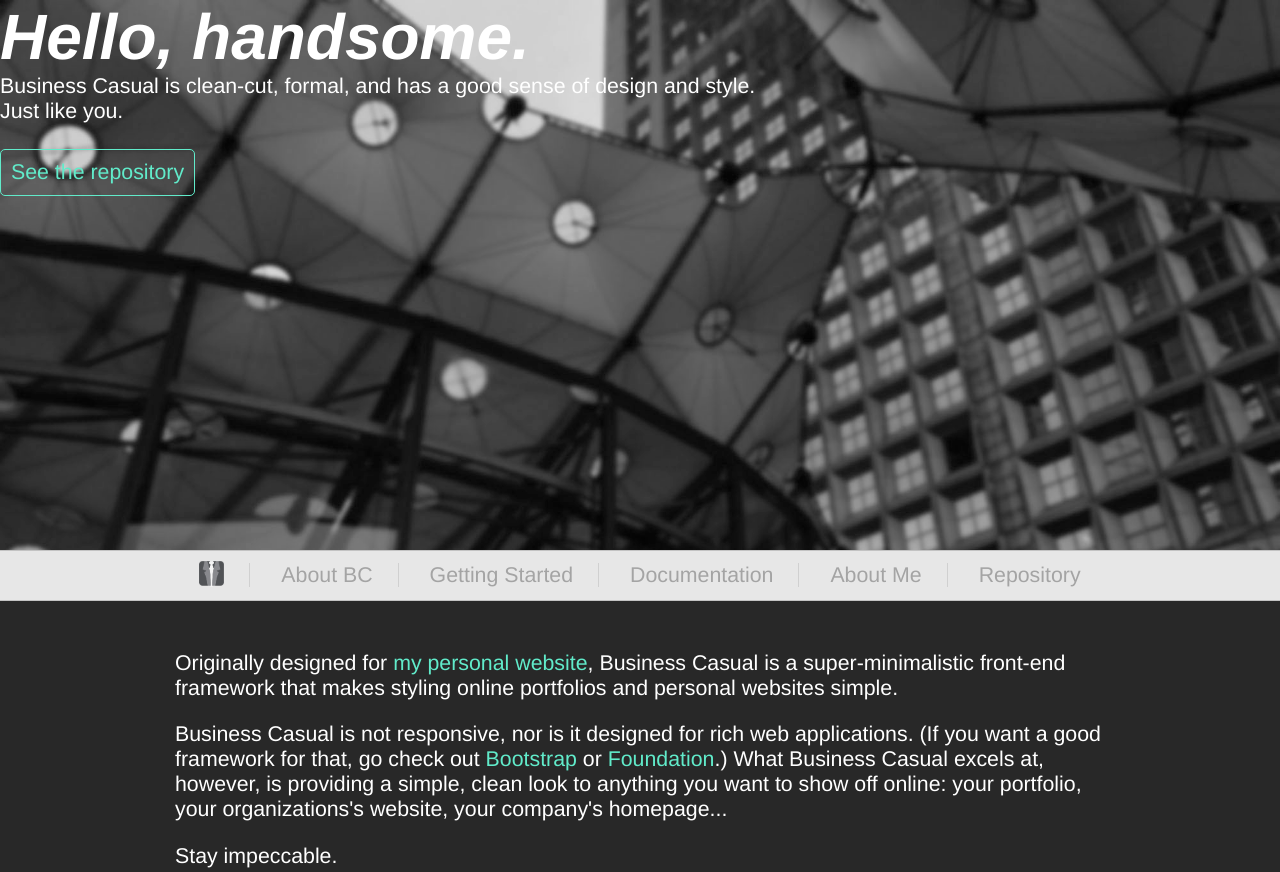
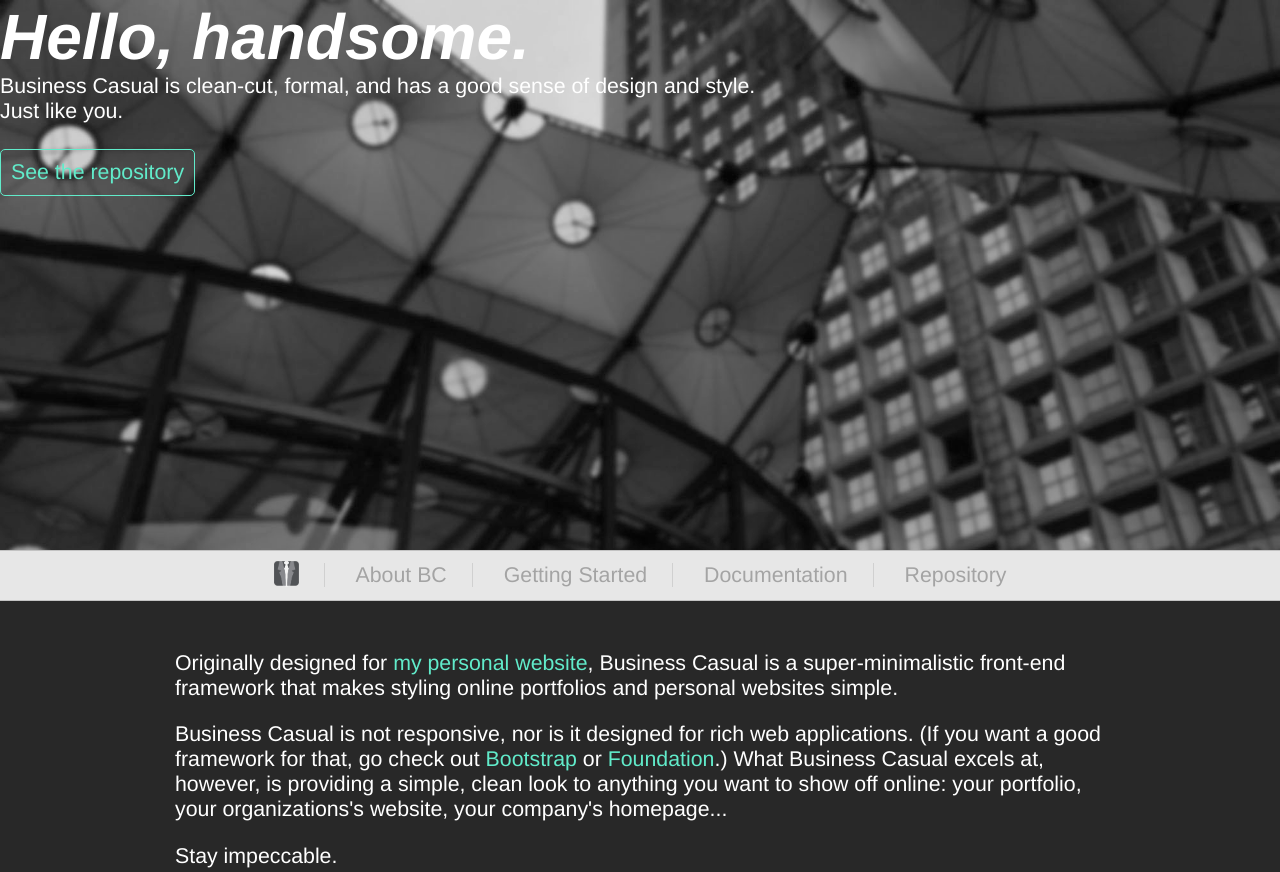
Before and after one commit to jballands/Business-Casual, a plain HTML site: page index.html in a window 1280 px wide. Shown: the top 872 px of the page. Drawn offline with nearby package versions, Linux system fonts and the light colour scheme; some packages are replaced by stand-ins of ours; files that its build step writes are made by us from their sources; a script that the page names is missing.

Commit message:
And when I said update the website, I meant to say completely botch it up

```diff
--- a/index.html
+++ b/index.html
@@ -69,7 +69,6 @@
                 <li><a href="#about">About BC</a></li>
                 <li><a href="#getting-started">Getting Started</a></li>
                 <li><a href="#documentation">Documentation</a></li>
-                <li><a href="#about-me">About Me</a></li>
                 <li><a href="https://github.com/jballands/Business-Casual" target="_blank">Repository</a></li>
             </ul>
         </div>
```
